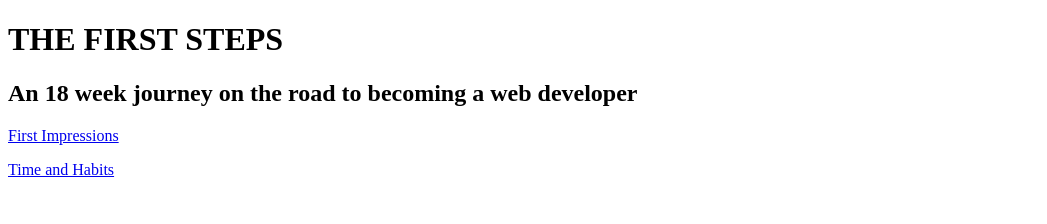
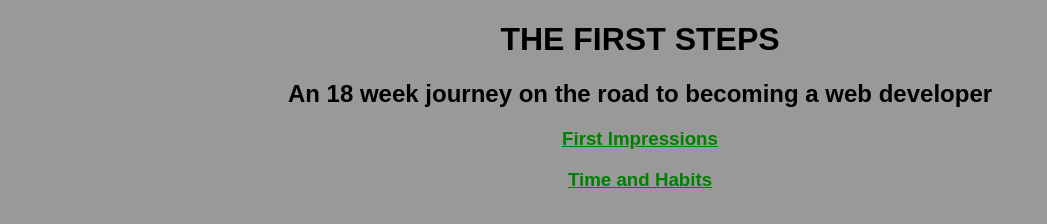
Before and after one commit to jon-atto-bennett/jon-atto-bennett.github.io, a plain HTML site: page index.htm in a window 1280 px wide. Shown: the whole page, without its empty margins (0-1047 px from the left). Drawn offline with Linux system fonts and the light colour scheme.

Commit message:
Pages with Style

```diff
--- a/index.htm
+++ b/index.htm
@@ -3,18 +3,14 @@
   <head>
     <title>The First Steps</title>
     <meta charset="UTF-8">
-    <link href="your-stylesheet-link-here.css" rel="stylesheet" type="text/css">
+    <link href="styles/main.css" rel="stylesheet" type="text/css">
   </head>
 
   <body>
     <h1>THE FIRST STEPS</h1>
     <h2>An 18 week journey on the road to becoming a web developer</h2>
-    <p><a href="https://jon-atto-bennett.github.io/blog/c1-reflection-blog.html">First Impressions</a></p>
-    <p><a href="https://jon-atto-bennett.github.io/blog/c1-time-and-habits-blog.html">Time and Habits</a></p>
-
-
-
+    <h3 id="center"><a href="https://jon-atto-bennett.github.io/blog/c1-reflection-blog.html">First Impressions</a></h3>
+    <h3 id="center"><a href="https://jon-atto-bennett.github.io/blog/c1-time-and-habits-blog.html">Time and Habits</a></h3>
     <!-- this is a comment. -->
-
   </body>
 </html>
--- /dev/null
+++ b/styles/main.css
@@ -0,0 +1,19 @@
+body {
+  background: #999;
+  font-family: arial;
+}
+
+h1, h2, #center  {
+  text-align: center;
+}
+
+h3,p {
+ color: #333;
+ text-align: justify;
+ text-justify: inter-word;
+ padding-left: 30px;
+ padding-right: 30px;
+}
+a {
+  color: green;
+}
```
Also changed, not shown: blog/c1-reflection-blog.html (+2 -2 lines), blog/c1-time-and-habits-blog.html (+3 -3 lines), 1 other file.
